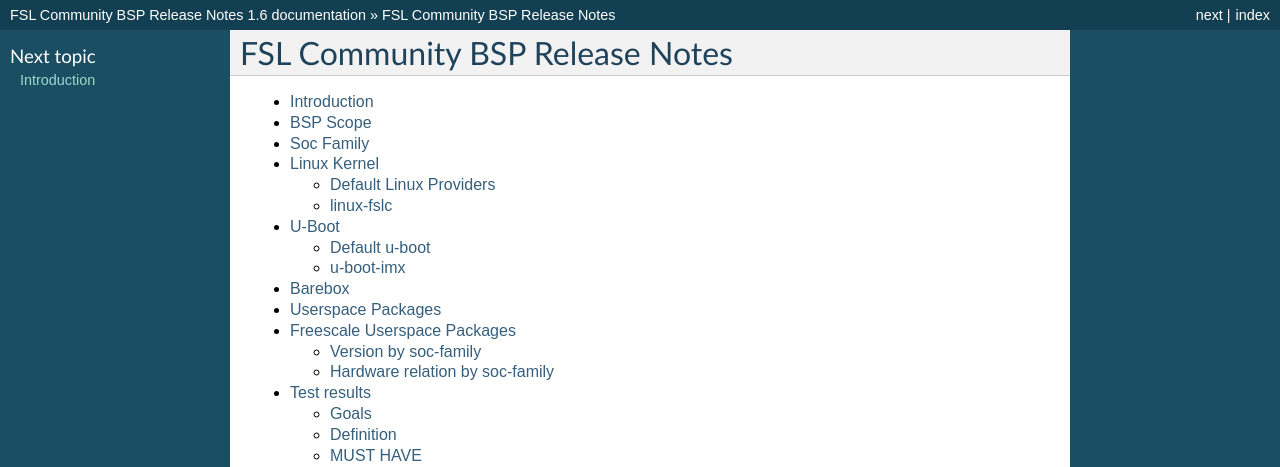
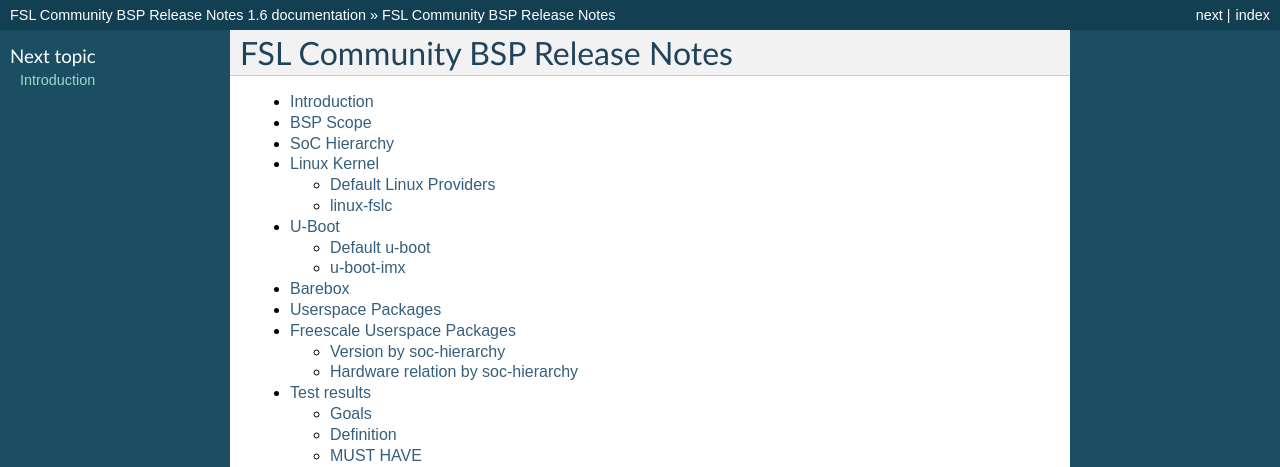
Before and after one commit to Freescale/Documentation, a Sphinx documentation site: the page built from release-notes/source/index.rst, in a window 1280 px wide. Shown: the top 467 px of the page. Built offline with Sphinx 7.4.7, drawn with Linux system fonts in a browser that asks for light colours; pages that are not in the unit, such as notebooks, are missing from menus.

Commit message:
RN: use "SoC hierarchy" instead of "SOC_FAMILY" or "SoC family"
Signed-off-by: Mario Domenech Goulart <mario@ossystems.com.br>

```diff
--- a/release-notes/source/fsl-userspace-pkg.rst
+++ b/release-notes/source/fsl-userspace-pkg.rst
@@ -24,23 +24,23 @@
    imx boards. It can be cross-compiled for any other core, although
    it will only act as expect if executed on imx boards.
 
-The package version and variety varies on :ref:`soc-family`.
+The package version and variety varies on :ref:`soc-hierarchy`.
 For example, machines with i.MX28 SOC does not have VPU, the recipe imx-vpu is not needed.
 There are differences, as well, in GPU support recipes.
 
-------------------------------
-Version by :ref:`soc-family`
-------------------------------
+--------------------------------
+Version by :ref:`soc-hierarchy`
+--------------------------------
 
-The following table shows the version of each package depending on the :ref:`soc-family`.
+The following table shows the version of each package depending on the :ref:`soc-hierarchy`.
 
 .. include:: soc-pkg.inc
 
 
----------------------------------------
-Hardware relation by :ref:`soc-family`
----------------------------------------
+-----------------------------------------
+Hardware relation by :ref:`soc-hierarchy`
+-----------------------------------------
 
-The following table shows how packages interact with hardware depending on the :ref:`soc-family`
+The following table shows how packages interact with hardware depending on the :ref:`soc-hierarchy`
 
 .. include:: soc-pkg-optimization.inc
--- a/release-notes/source/index.rst
+++ b/release-notes/source/index.rst
@@ -14,7 +14,7 @@
    introduction
    bsp-scope
    machines-maintainers
-   soc-family
+   soc-hierarchy
    kernel-linux
    u-boot
    barebox
--- a/release-notes/source/soc-tree.inc
+++ b/release-notes/source/soc-tree.inc
@@ -1,6 +1,6 @@
 .. code-block:: none
 
-  SOC_FAMILY
+  SoCs
   ├── mx3
   │    ├── mx31
   │    └── mx35
```
Also changed, not shown: release-notes/source/soc-family.rst (deleted, +0 -10 lines), release-notes/source/soc-hierarchy.rst (added, +8 -0 lines).
